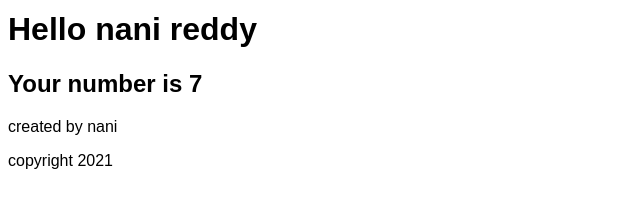
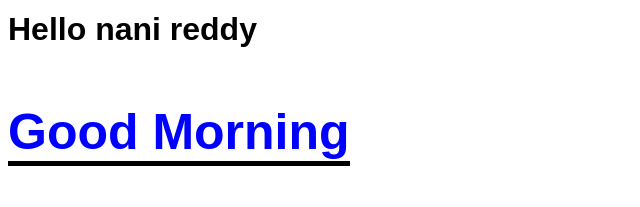
Before and after one commit to sheshu22/CSB-react-udm, a React (Create React App) app: page / in a window 1280 px wide. Shown: the part 239-446 px from the top of the page, without its empty margins (0-640 px from the left). Built offline with nearby package versions, Linux system fonts and the light colour scheme.

Commit message:
Inline style

```diff
--- a/src/App.js
+++ b/src/App.js
@@ -2,12 +2,31 @@ import React from "react";
 import "./styles.css";
 
 export default function App() {
-  let number = 7,
-    name = "nani",
+  let name = "nani",
     lname = "reddy";
 
   let d = new Date();
-  let date = d.getFullYear();
+  let hour = d.getHours();
+  let x;
+
+  if (hour >= 0 && hour <= 12) {
+    x = "Good Morning";
+  } else if (hour > 12 && hour <= 6) {
+    x = "Good Afternoon";
+  } else {
+    x = "Good evening";
+  }
+
+  const h1Color = {
+    color: "red"
+  };
+
+  if (x === "Good Afternoon") {
+    h1Color.color = "green";
+  } else {
+    h1Color.color = "blue";
+  }
+
   return (
     <div className="App">
       <h1 className="div" contentEditable="true" spellCheck="false">
@@ -33,10 +52,9 @@ export default function App() {
       <h1>
         Hello {name} {lname}
       </h1>
-      <h2>Your number is {number}</h2>
-
-      <p>created by {name}</p>
-      <p>copyright {date}</p>
+      <h1 className="heading" style={h1Color}>
+        {x}
+      </h1>
     </div>
   );
 }
--- a/src/styles.css
+++ b/src/styles.css
@@ -10,3 +10,9 @@
   width: 100px;
   height: 100px;
 }
+.heading {
+  display: inline-block;
+  font-size: 50px;
+  font-weight: bold;
+  border-bottom: 5px solid black;
+}
```
